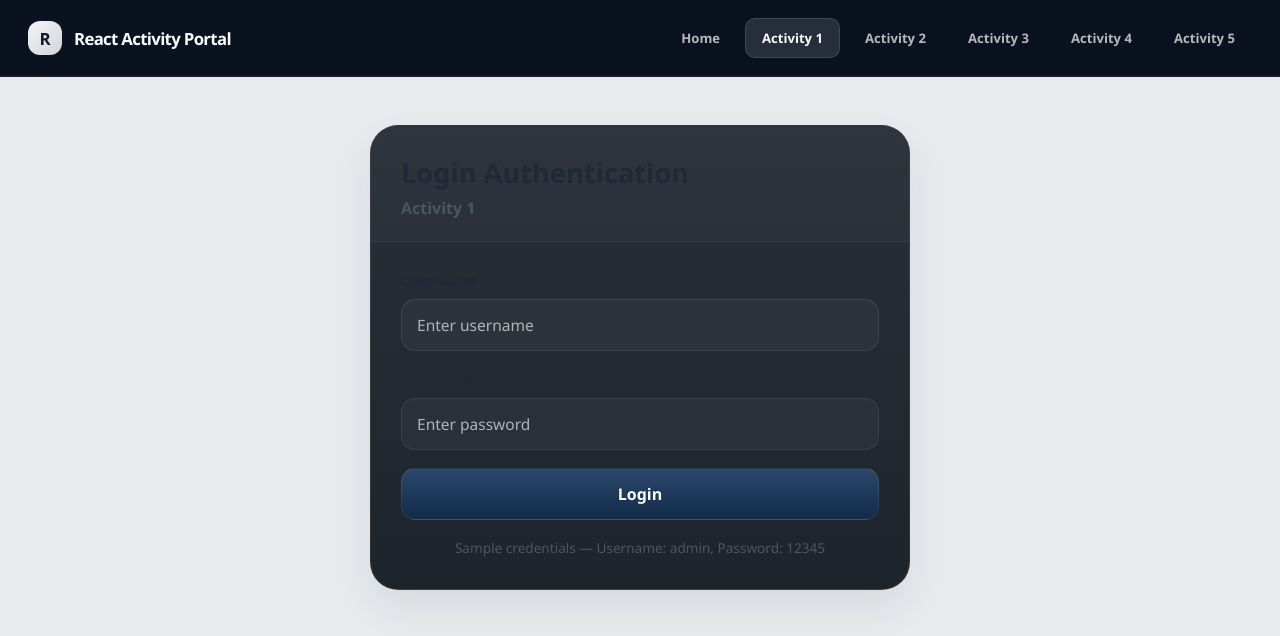
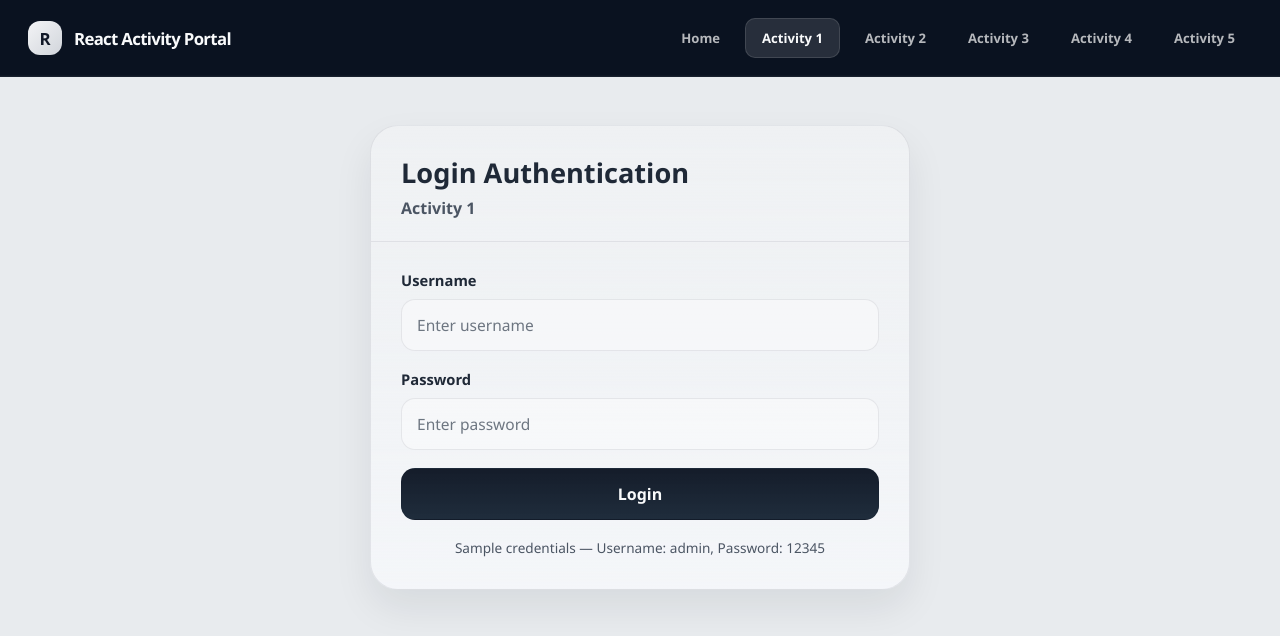
Before and after one commit to davidjamesdeocampo-coder/react-activity-portal, a React (Vite) app: page / in a window 1280 px wide. Both pictures are taken after a click on the button "Open first activity". Shown: the top 636 px of the page. Built offline with nearby package versions, Linux system fonts and the light colour scheme.

Commit message:
Update design

```diff
--- a/src/App.css
+++ b/src/App.css
@@ -349,17 +349,17 @@ button {
 
 .auth-card {
   width: min(540px, 100%);
-  background: linear-gradient(180deg, rgba(32, 38, 46, 0.95), rgba(21, 27, 35, 0.96));
-  border: 1px solid rgba(255,255,255,0.08);
+  background: linear-gradient(180deg, rgba(255,255,255,0.26), rgba(245,247,250,0.9));
+  border: 1px solid rgba(17, 24, 39, 0.08);
   border-radius: 28px;
   overflow: hidden;
   box-shadow: var(--shadow);
 }
 
 .auth-header {
-  background: rgba(255,255,255,0.02);
+  background: rgba(255,255,255,0.06);
   padding: 28px 30px 22px;
-  border-bottom: 1px solid rgba(255,255,255,0.06);
+  border-bottom: 1px solid rgba(17, 24, 39, 0.08);
 }
 
 .auth-header h2 {
@@ -392,22 +392,22 @@ button {
 
 .form-group input {
   width: 100%;
-  border: 1px solid rgba(255,255,255,0.08);
-  background: rgba(255,255,255,0.04);
-  color: #f9fafb;
+  border: 1px solid rgba(17, 24, 39, 0.08);
+  background: rgba(255,255,255,0.38);
+  color: var(--text-soft);
   border-radius: 14px;
   padding: 14px 15px;
   font-size: 0.97rem;
 }
 
 .form-group input::placeholder {
-  color: rgba(209, 213, 219, 0.8);
+  color: rgba(75, 85, 99, 0.8);
 }
 
 .form-group input:focus {
   outline: none;
-  border-color: rgba(255,255,255,0.18);
-  box-shadow: 0 0 0 4px rgba(255,255,255,0.04);
+  border-color: rgba(17, 24, 39, 0.18);
+  box-shadow: 0 0 0 4px rgba(17, 24, 39, 0.04);
 }
 
 .button-row {
@@ -428,15 +428,15 @@ button {
 }
 
 .btn-primary {
-  background: linear-gradient(180deg, rgba(44, 75, 114, 0.9), rgba(18, 44, 75, 0.95));
+  background: linear-gradient(180deg, rgba(16, 24, 38, 0.98), rgba(22, 36, 52, 0.96));
   color: #f9fafb;
-  border: 1px solid rgba(255,255,255,0.08);
+  border: 1px solid rgba(15, 23, 42, 0.1);
 }
 
 .btn-secondary {
-  background: rgba(255,255,255,0.04);
-  border: 1px solid rgba(255,255,255,0.08);
-  color: #f9fafb;
+  background: rgba(255,255,255,0.2);
+  border: 1px solid rgba(17, 24, 39, 0.1);
+  color: var(--text-soft);
 }
 
 .alert {
@@ -449,23 +449,23 @@ button {
 }
 
 .alert-error {
-  background: rgba(255,255,255,0.04);
-  color: #f9fafb;
+  background: rgba(255,255,255,0.16);
+  color: var(--text-soft);
 }
 
 .alert-success {
-  background: rgba(255,255,255,0.06);
-  color: #f9fafb;
+  background: rgba(255,255,255,0.18);
+  color: var(--text-soft);
 }
 
 .alert-warning {
-  background: rgba(255,255,255,0.03);
-  color: #f9fafb;
+  background: rgba(255,255,255,0.14);
+  color: var(--text-soft);
 }
 
 .alert-empty {
-  background: rgba(255,255,255,0.02);
-  color: #f9fafb;
+  background: rgba(255,255,255,0.12);
+  color: var(--text-soft);
 }
 
 .hint-text {
--- a/src/pages/Home.jsx
+++ b/src/pages/Home.jsx
@@ -12,7 +12,7 @@ export default function Home({ setActivePage }) {
       <section className="workspace-panel minimal-panel-only">
         <div className="hero-layout single-hero">
           <div className="hero-copy simplified-copy">
-            <span className="workspace-pill">Workspace overview</span>
+            <span className="workspace-pill">GROUP 1</span>
             <h1>React Activity Portal</h1>
 
             <div className="cta-row">
```
